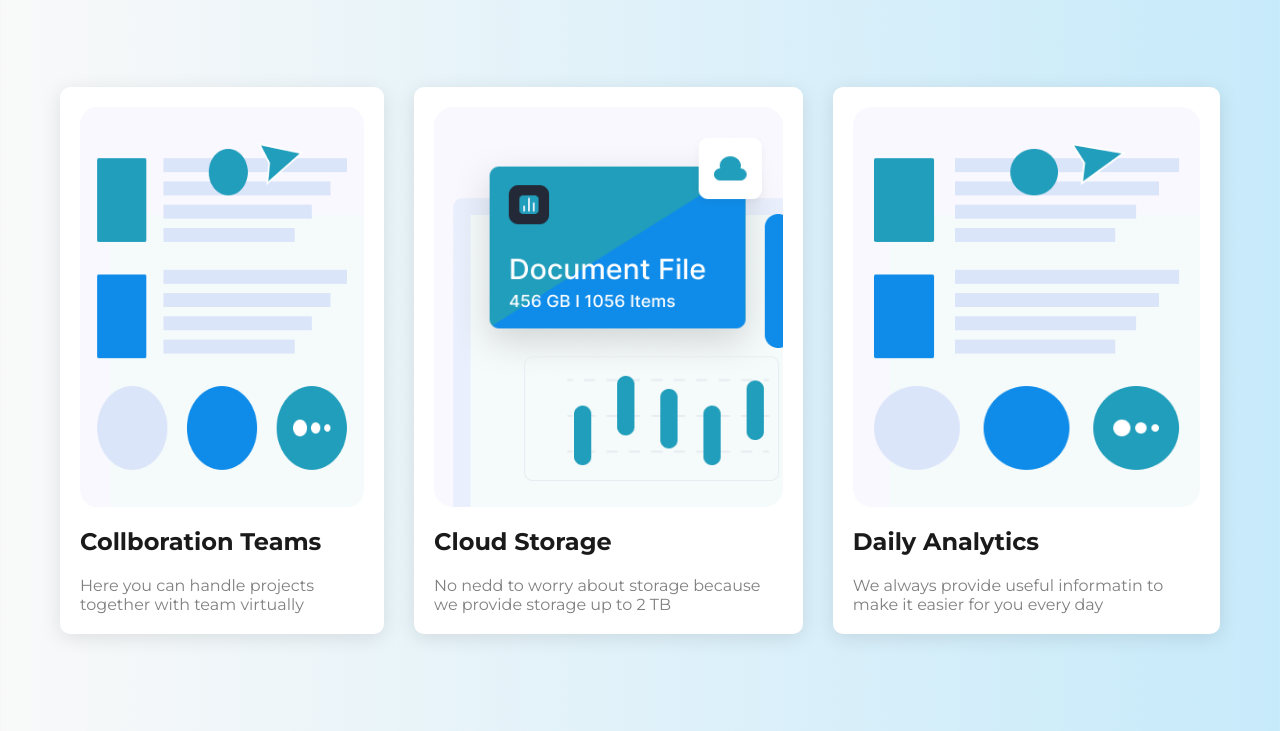
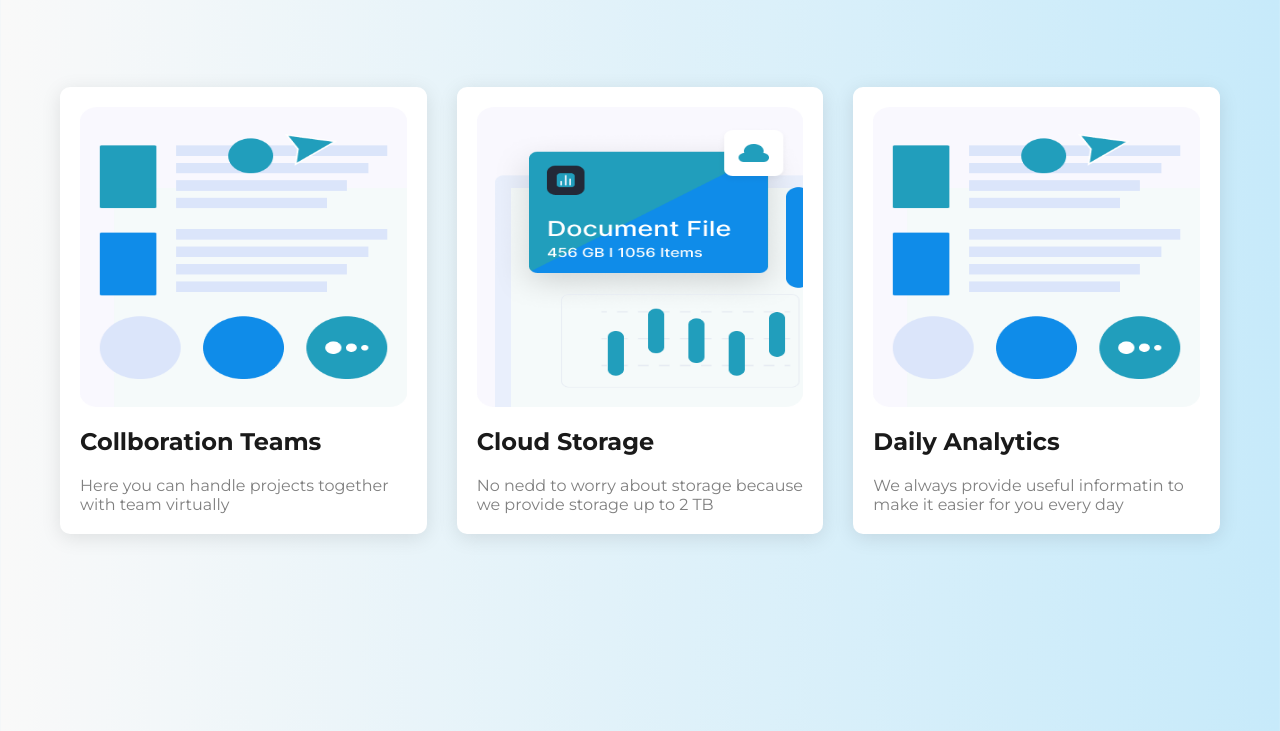
Before and after one commit to noureba/WorkEaseHub, a website built with webpack: page FrontEnd/src/index.html in a window 1280 px wide. Shown: the part 1939-2670 px from the top of the page. Built offline with nearby package versions, Linux system fonts and the light colour scheme.

Commit message:
make website more responsive in mobile and desktop

```diff
--- a/FrontEnd/src/index.html
+++ b/FrontEnd/src/index.html
@@ -129,7 +129,7 @@
             src="./assets/images/teams.png"
             alt="teams"
             width="100%"
-            height="400px"
+            height="300px"
           />
           <h4>Collboration Teams</h4>
           <p>Here you can handle projects together with team virtually</p>
@@ -139,7 +139,7 @@
             src="./assets/images/storage.png"
             alt="storage"
             width="100%"
-            height="400px"
+            height="300px"
           />
           <h4>Cloud Storage</h4>
           <p>
@@ -151,7 +151,7 @@
             src="./assets/images/teams.png"
             alt="teams"
             width="100%"
-            height="400px"
+            height="300px"
           />
           <h4>Daily Analytics</h4>
           <p>
--- a/FrontEnd/src/scss/_collabs.scss
+++ b/FrontEnd/src/scss/_collabs.scss
@@ -21,6 +21,7 @@
 @media (max-width:1000px){
     .collabs{
         padding: 100px 30px;
+        padding-top: 0;
         picture{
             flex-wrap: wrap;
             img{
--- a/FrontEnd/src/scss/_features.scss
+++ b/FrontEnd/src/scss/_features.scss
@@ -33,6 +33,7 @@
       padding: 20px;
       border-radius: 10px;
       box-shadow: 0 4px 20px rgba(0, 0, 0, 0.1);
+      flex-basis: 33%;
       h4 {
         font-size: 1.5rem;
       }
@@ -51,6 +52,9 @@
     }
     > div:last-of-type {
         flex-wrap: wrap;
+        >div{
+          flex-basis: 100%;
+        }
     }
   }
 }
--- a/FrontEnd/src/scss/_footer.scss
+++ b/FrontEnd/src/scss/_footer.scss
@@ -6,6 +6,7 @@ footer {
   padding: 100px 60px;
   color: white;
   margin-top: 60px;
+  margin-bottom: -150px;
   .preFooter {
     display: flex;
     justify-content: space-between;
--- a/FrontEnd/src/scss/_plans.scss
+++ b/FrontEnd/src/scss/_plans.scss
@@ -132,7 +132,6 @@
 @media (max-width: 1000px) {
   .plans {
     padding: 100px 30px;
-
     > div:first-of-type {
       flex-wrap: wrap;
       justify-content: center;
@@ -145,7 +144,7 @@
     > div:last-of-type {
       flex-wrap: wrap;
       > div {
-        width: 100%;
+        width: 90%;
       }
     }
   }
--- a/FrontEnd/src/scss/main.scss
+++ b/FrontEnd/src/scss/main.scss
@@ -20,8 +20,8 @@
 @import "~@fortawesome/fontawesome-free/css/all.min.css";
 
 * {
-  margin: 0;
-  padding: 0;
+  margin: 0px;
+  padding: 0px;
   box-sizing: border-box;
   font-family: "Montserrat", sans-serif;
   color: V.$text-color;
@@ -29,9 +29,8 @@
 }
 body {
   max-width: 1600px;
-  margin: 0 auto;
+  margin: 0px auto;
   background: linear-gradient(to right, V.$bg-white, #c7eafa);
-
 }
 a,
 button {
```
